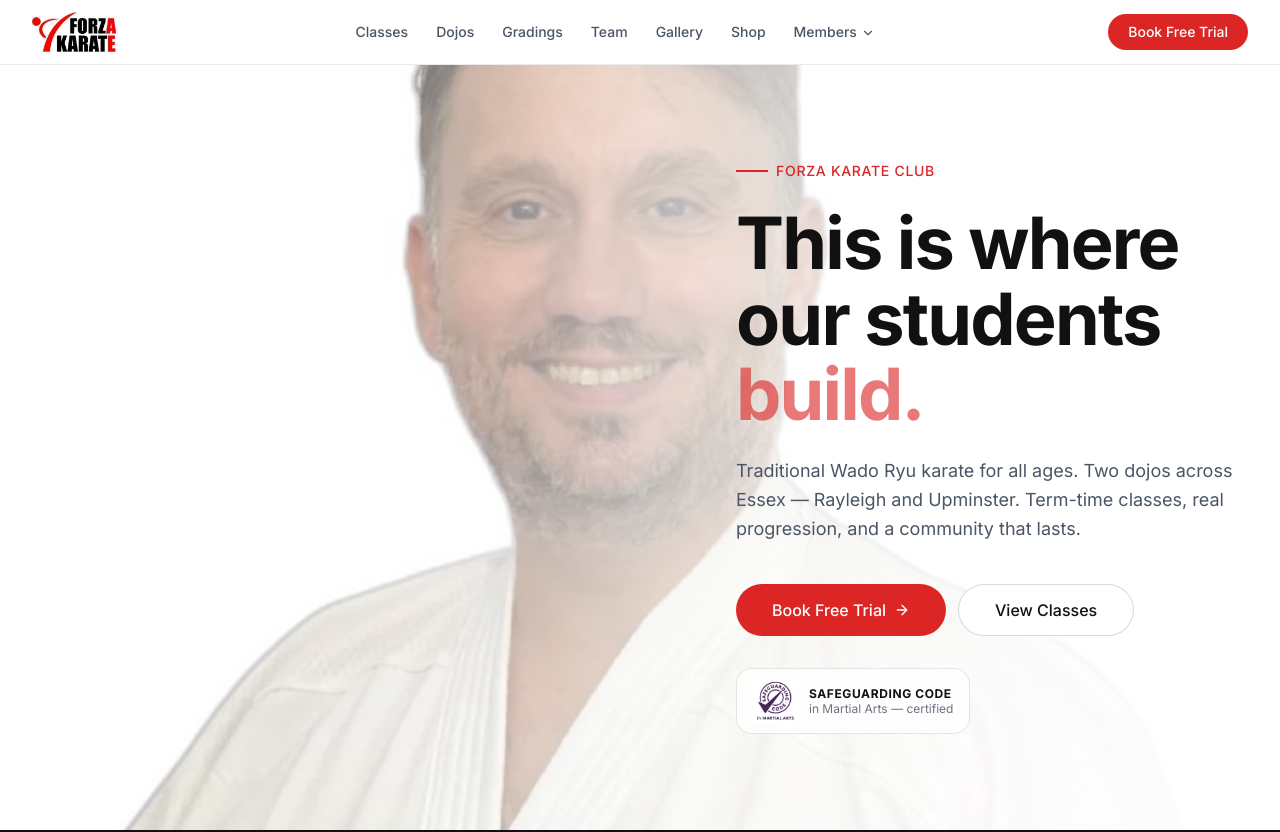
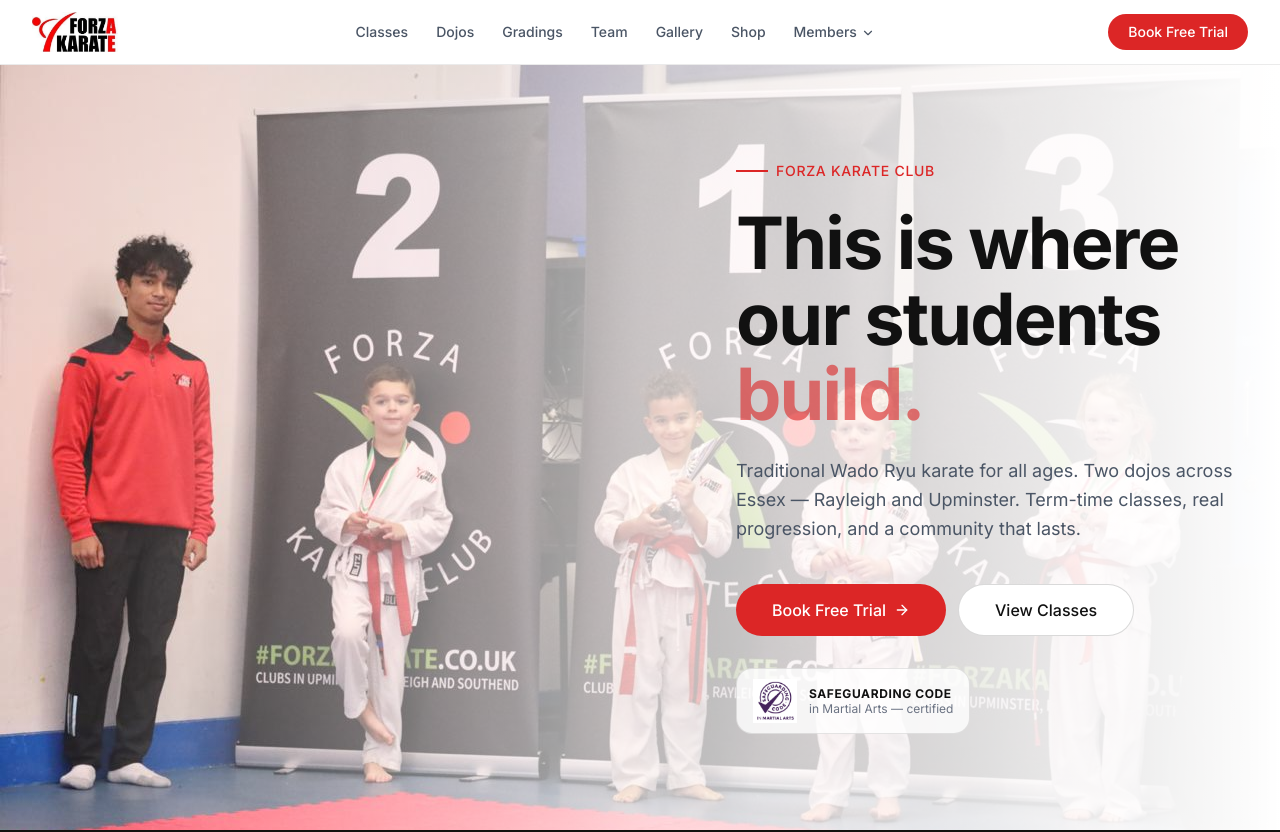
Before and after one commit to anthonieveritt-afk/forza-karate-website, a Next.js app: page / in a window 1280 px wide. Shown: the top 832 px of the page. Built offline with nearby package versions, Linux system fonts and the light colour scheme.

Commit message:
remove Anthoni headshot from front page rotation

```diff
--- a/components/sections/Hero.tsx
+++ b/components/sections/Hero.tsx
@@ -17,7 +17,6 @@ const photos = [
   { src: '/hero7.jpg',  alt: 'Forza Karate Club',                    position: '50% 25%' },
   { src: '/hero8.jpg',  alt: 'Forza Karate Club',                    position: '50% 25%' },
   { src: '/hero9.jpg',  alt: 'Forza Karate Club',                    position: '50% 25%' },
-  { src: '/hero11.jpg', alt: 'Forza Karate Club',                    position: '50% 25%' },
   { src: '/hero12.jpg', alt: 'Forza Karate Club',                    position: '50% 25%' },
   { src: '/hero14.jpg', alt: 'Forza Karate Club',                    position: '50% 25%' },
 ]
```
